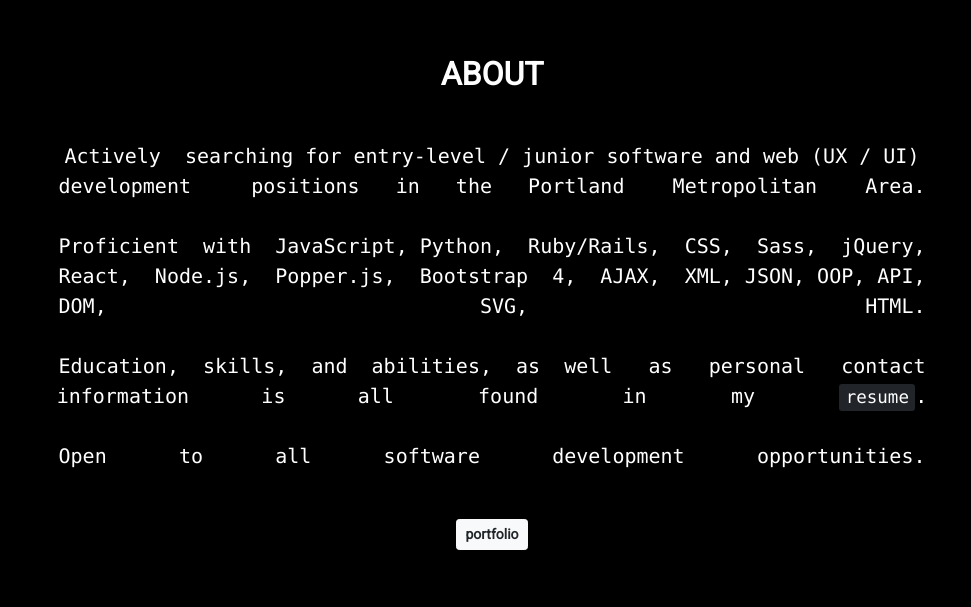
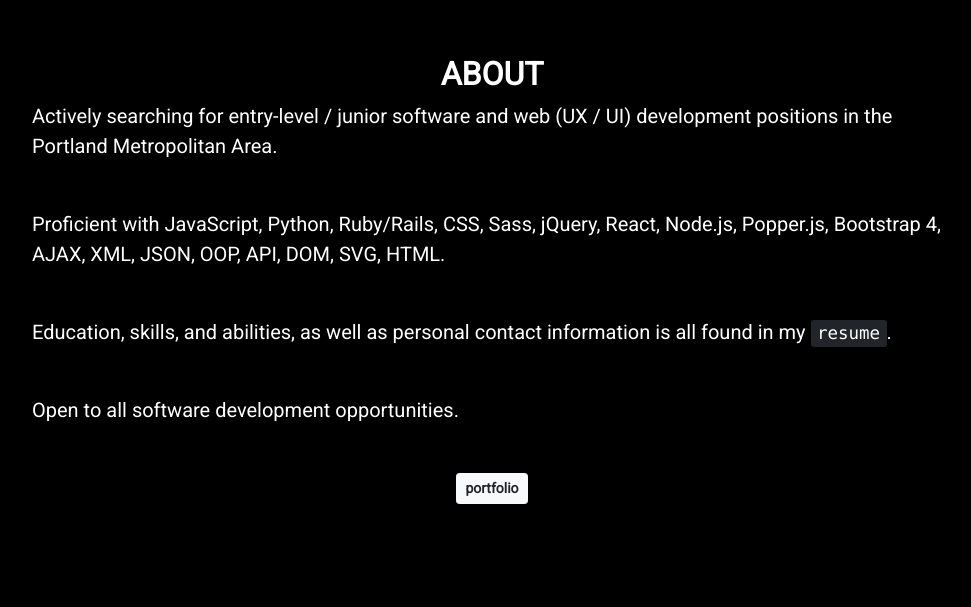
Before and after one commit to christophercouch/portfolio, a plain HTML site: page index.html in a window 1280 px wide. Shown: the part 873-1480 px from the top of the page, without its empty margins (148-1119 px from the left). Drawn offline with Linux system fonts and the light colour scheme; a web font is replaced by a local one.

Commit message:
text align

```diff
--- a/custom.css
+++ b/custom.css
@@ -48,6 +48,7 @@
 
 .lead {
   font-weight: 550;
+  text-align: left;
 }
 
 @media (min-width: 320px) and (max-width: 480px) {
@@ -96,7 +97,7 @@
 }
 
 .masthead {
-  min-height: 30rem;
+  min-height: 50rem;
   position: relative;
   display: table;
   width: 100%;
@@ -135,7 +136,6 @@
 .sidebar-nav {
   position: absolute;
   top: 0;
-  width: 250px;
   margin: 0;
   padding: 0;
   list-style: none;
@@ -144,7 +144,7 @@
 .sidebar-nav li.sidebar-nav-item a {
   display: block;
   text-decoration: none;
-  color: rgb(0, 0, 0);
+  color: rgba(0, 0, 0, 0.507);
   padding: 15px;
 }
 
@@ -178,7 +178,7 @@
 }
 
 #sidebar-wrapper.active {
-  right: 250px;
+  right: 130px;
   width: 250px;
   transition: all 0.4s ease 0s;
 }
--- a/index.html
+++ b/index.html
@@ -54,7 +54,7 @@
   <header class="masthead d-flex bg-black">
     <div class="container text-center my-auto">
       <h1 class="mb-1 text-white">CHRISTOPHER COUCH</h1>
-      <a class="btn btn-primary btn-sm js-scroll-trigger" href="#about">psyche</a>
+      <a class="btn btn-primary btn-sm js-scroll-trigger" href="#about">identity</a>
     </div>
   </header>
 
@@ -64,18 +64,18 @@
       <div class="row">
         <div class="col-lg-10 mx-auto">
           <h2 class="text-white">ABOUT</h2>
-          <p class="lead mb-5 text-white"><pre class="lead mb-5 text-white">
-Actively  searching for entry-level / junior software and web (UX / UI)
-development     positions   in   the   Portland    Metropolitan    Area.
+          <p class="lead mb-5 text-white">
+Actively searching for entry-level / junior software and web (UX / UI)
+development positions in the Portland Metropolitan Area.</p>
 
-Proficient  with  JavaScript, Python,  Ruby/Rails,  CSS,  Sass,  jQuery,
-React,  Node.js,  Popper.js,  Bootstrap  4,  AJAX,  XML, JSON, OOP, API,
-DOM,                               SVG,                            HTML.
+          <p class="lead mb-5 text-white">Proficient with JavaScript, Python, Ruby/Rails, CSS, Sass, jQuery,
+React, Node.js, Popper.js, Bootstrap 4, AJAX, XML, JSON, OOP, API,
+DOM, SVG, HTML.</p>
 
-Education,  skills,  and  abilities,  as  well   as   personal   contact
-information      is      all       found       in       my       <a href="https://docs.google.com/document/d/1lcRcpHQ4neQ9_gx2_SQtEKQBQGjmSydWPijpVXNHzpQ/edit?usp=sharing" target="_blank"><kbd>resume</kbd></a>.
+          <p class="lead mb-5 text-white">Education, skills, and abilities, as well as personal contact
+information is all found in my <a href="https://docs.google.com/document/d/1lcRcpHQ4neQ9_gx2_SQtEKQBQGjmSydWPijpVXNHzpQ/edit?usp=sharing" target="_blank"><kbd>resume</kbd></a>.</p>
 
-Open      to      all      software      development      opportunities.</pre></p>
+          <p class="lead mb-5 text-white">Open to all software development opportunities.</p>
           <a class="btn btn-light btn-sm js-scroll-trigger" href="#portfolio">portfolio</a>
         </div>
       </div>
```
